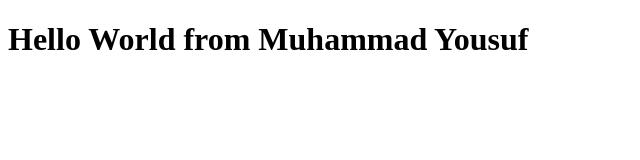
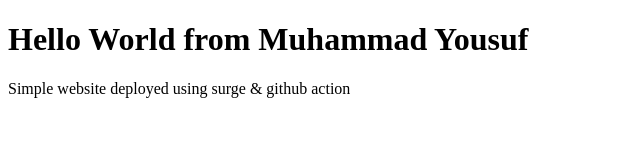
Before and after one commit to yousuf550/Bootcamp-2020-Setup, a plain HTML site: page index.html in a window 1280 px wide. Shown: the whole page, without its empty margins (0-640 px from the left). Drawn offline with Linux system fonts and the light colour scheme.

Commit message:
Update index.html

```diff
--- a/index.html
+++ b/index.html
@@ -4,10 +4,10 @@
     <meta charset="UTF-8">
     <meta http-equiv="X-UA-Compatible" content="IE=edge">
     <meta name="viewport" content="width=device-width, initial-scale=1.0">
-    <title>Document</title>
+    <title>Simple HTML</title>
 </head>
 <body>
     <h1>Hello World from Muhammad Yousuf</h1>
-    <!-- <p>Simple website deployed using surge & github action</p> -->
+    <p>Simple website deployed using surge & github action</p>
 </body>
 </html>
```
